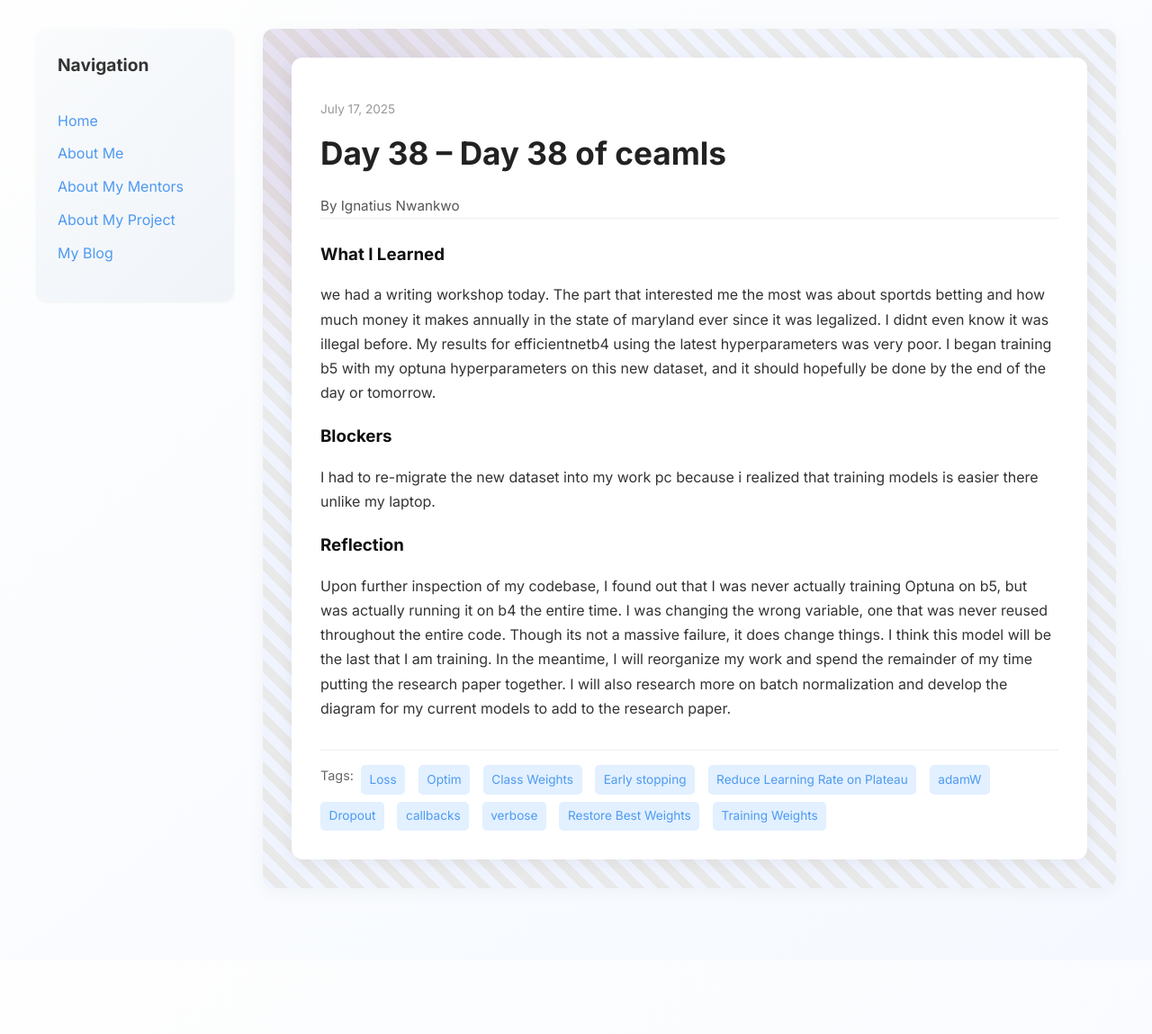
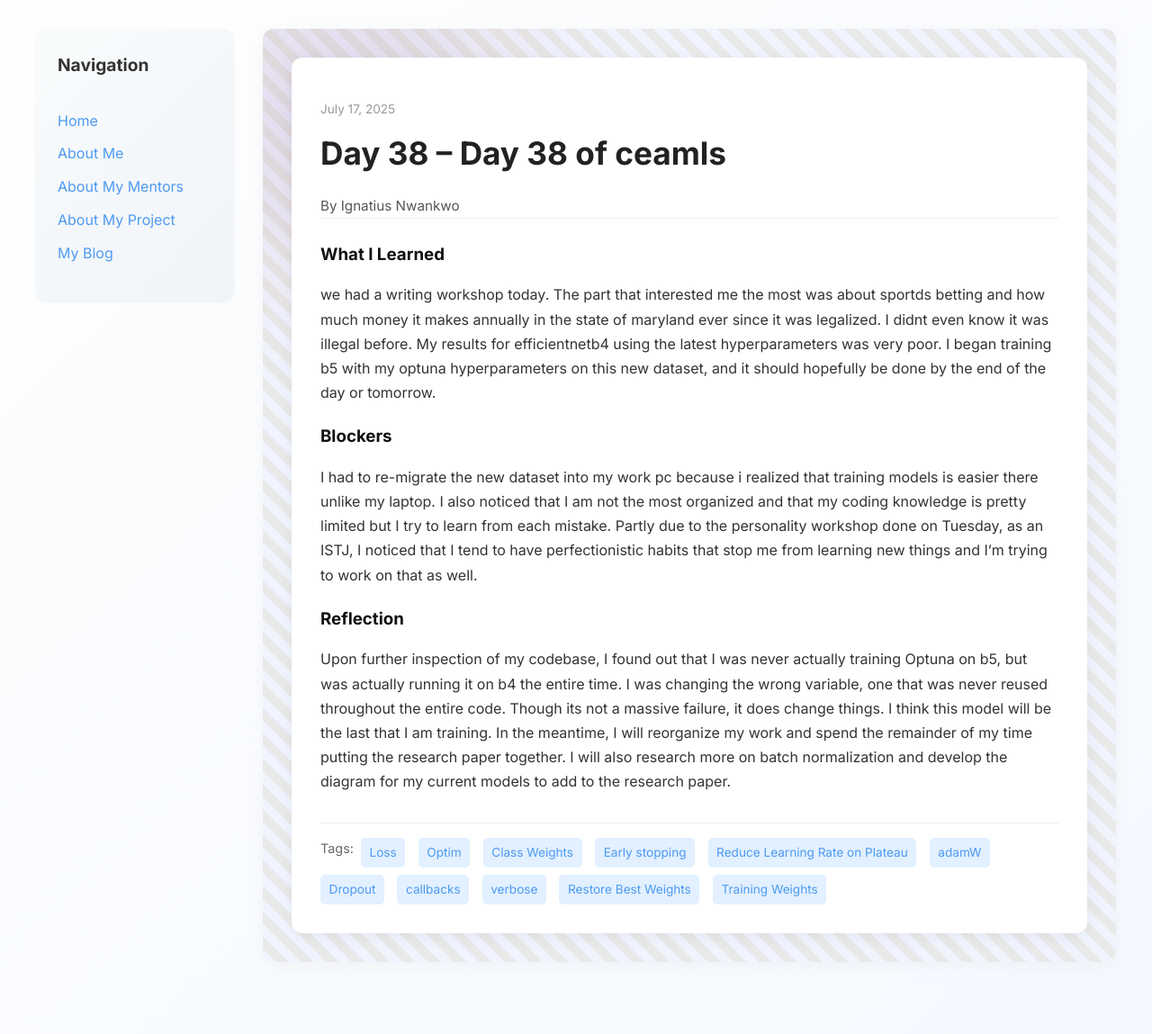
Before and after one commit to toxhi/toxhi.github.io, a Jekyll site: the page built from _posts/2025-07-17-day-38.md, in a window 1280 px wide. Shown: the whole page at 90% size. Built offline with Jekyll 4.4.1, drawn with Linux system fonts in a browser that asks for light colours; before the commit the page ends 1067 px from its top, so only the background shows below that.

Commit message:
Update 2025-07-17-day-38.md

```diff
--- a/_posts/2025-07-17-day-38.md
+++ b/_posts/2025-07-17-day-38.md
@@ -10,7 +10,7 @@
   we had a writing workshop today. The part that interested me the most was about sportds betting and how much money it makes annually in the state of maryland ever since it was legalized. I didnt even know it was illegal before. My results for efficientnetb4 using the latest hyperparameters was very poor. I began training b5 with my optuna hyperparameters on this new dataset, and it should hopefully be done by the end of the day or tomorrow.
 
 blockers: |
-  I had to re-migrate the new dataset into my work pc because i realized that training models is easier there unlike my laptop.
+  I had to re-migrate the new dataset into my work pc because i realized that training models is easier there unlike my laptop. I also noticed that I am not the most organized and that my coding knowledge is pretty limited but I try to learn from each mistake. Partly due to the personality workshop done on Tuesday, as an ISTJ, I noticed that I tend to have perfectionistic habits that stop me from learning new things and I'm trying to work on that as well.
 
 reflection: |
   Upon further inspection of my codebase, I found out that I was never actually training Optuna on b5, but was actually running it on b4 the entire time. I was changing the wrong variable, one that was never reused throughout the entire code. Though its not a massive failure, it does change things. I think this model will be the last that I am training. In the meantime, I will reorganize my work and spend the remainder of my time putting the research paper together. I will also research more on batch normalization and develop the diagram for my current models to add to the research paper.
```
